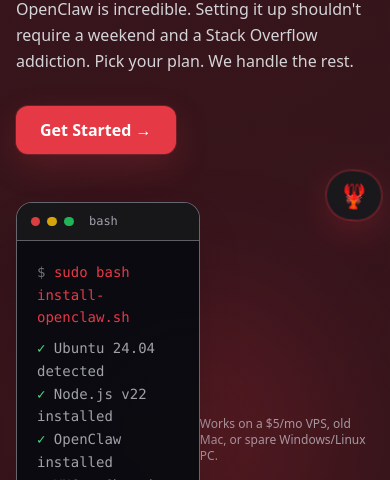
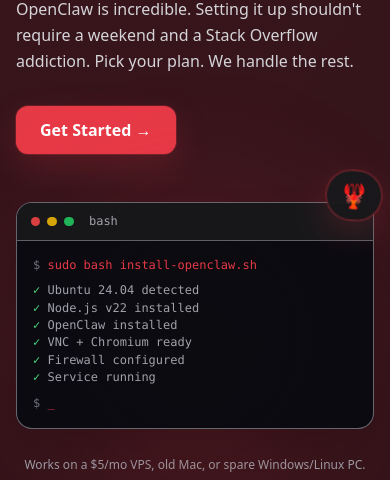
Before and after one commit to rendrag-git/clawdaddy, a plain HTML site: page index.html in a window 390 px wide. Shown: the part 364-844 px from the top of the page. Drawn offline with nearby package versions, Linux system fonts and the light colour scheme.

Commit message:
fix: mobile responsive hero section + add .gitignore

```diff
--- a/index.html
+++ b/index.html
@@ -109,6 +109,52 @@
       .cursor-blink {
         animation: blink 1s infinite;
       }
+
+      @media (max-width: 430px) {
+        .hero-section {
+          padding-top: calc(5rem + env(safe-area-inset-top));
+        }
+
+        .hero-grid {
+          gap: 2rem;
+        }
+
+        .hero-visual {
+          flex-direction: column;
+          align-items: stretch;
+          justify-content: flex-start;
+          gap: 0.75rem;
+          min-width: 0;
+        }
+
+        .hero-terminal {
+          width: 100%;
+          max-width: 100%;
+        }
+
+        .hero-terminal .space-y-2 {
+          padding: 1rem;
+          font-size: 0.75rem;
+          line-height: 1.45;
+        }
+
+        .hero-terminal p {
+          overflow-wrap: anywhere;
+        }
+
+        .hero-lobster {
+          right: 0.35rem;
+          top: -0.85rem;
+          font-size: 1.35rem;
+          padding: 0.3rem 0.55rem;
+        }
+
+        .hero-support {
+          margin-top: 0;
+          width: 100%;
+          text-align: center;
+        }
+      }
     </style>
   </head>
   <body class="text-zinc-100 antialiased">
@@ -120,8 +166,8 @@
     </header>
 
     <main>
-      <section class="reveal mx-auto max-w-6xl px-4 pb-14 pt-16 sm:px-6 sm:pb-20 sm:pt-24 lg:px-8">
-        <div class="grid items-center gap-12 lg:grid-cols-[1.1fr_0.9fr]">
+      <section class="hero-section reveal mx-auto max-w-6xl px-4 pb-14 pt-16 sm:px-6 sm:pb-20 sm:pt-24 lg:px-8">
+        <div class="hero-grid grid items-center gap-12 lg:grid-cols-[1.1fr_0.9fr]">
           <div>
             <p class="mb-4 inline-flex items-center rounded-full border border-lobster/35 bg-lobster/10 px-3 py-1 text-xs font-semibold uppercase tracking-[0.2em] text-lobster">OpenClaw Hosting & Deployment</p>
             <h1 class="text-balance text-4xl font-black leading-tight text-white sm:text-5xl lg:text-6xl">Your AI assistant. Running in 10 minutes. No PhD required.</h1>
@@ -130,10 +176,10 @@
               <a href="#" data-scroll="#pricing" class="inline-flex items-center rounded-xl bg-lobster px-6 py-3 text-base font-bold text-white shadow-glow transition hover:-translate-y-0.5 hover:bg-red-500">Get Started →</a>
             </div>
           </div>
-          <div class="relative flex items-center justify-center">
+          <div class="hero-visual relative flex items-center justify-center">
             <div class="absolute h-72 w-72 rounded-full bg-lobster/15 blur-3xl"></div>
-            <div class="lobster-bob absolute -right-2 -top-5 z-10 rounded-full border border-lobster/35 bg-zinc-900/95 px-3 py-2 text-2xl shadow-glow" aria-hidden="true">🦞</div>
-            <div class="terminal relative w-full max-w-xl shadow-2xl">
+            <div class="hero-lobster lobster-bob absolute -right-2 -top-5 z-10 rounded-full border border-lobster/35 bg-zinc-900/95 px-3 py-2 text-2xl shadow-glow" aria-hidden="true">🦞</div>
+            <div class="hero-terminal terminal relative w-full max-w-xl shadow-2xl">
               <div class="terminal-bar">
                 <span class="terminal-dot bg-red-500/90"></span>
                 <span class="terminal-dot bg-yellow-500/90"></span>
@@ -153,7 +199,7 @@
                 <p><span class="text-zinc-500">$</span> <span class="cursor-blink text-lobster">_</span></p>
               </div>
             </div>
-            <p class="mt-4 text-xs text-zinc-400">Works on a $5/mo VPS, old Mac, or spare Windows/Linux PC.</p>
+            <p class="hero-support mt-4 text-xs text-zinc-400">Works on a $5/mo VPS, old Mac, or spare Windows/Linux PC.</p>
           </div>
         </div>
       </section>
```
Also changed, not shown: 1 other file.
